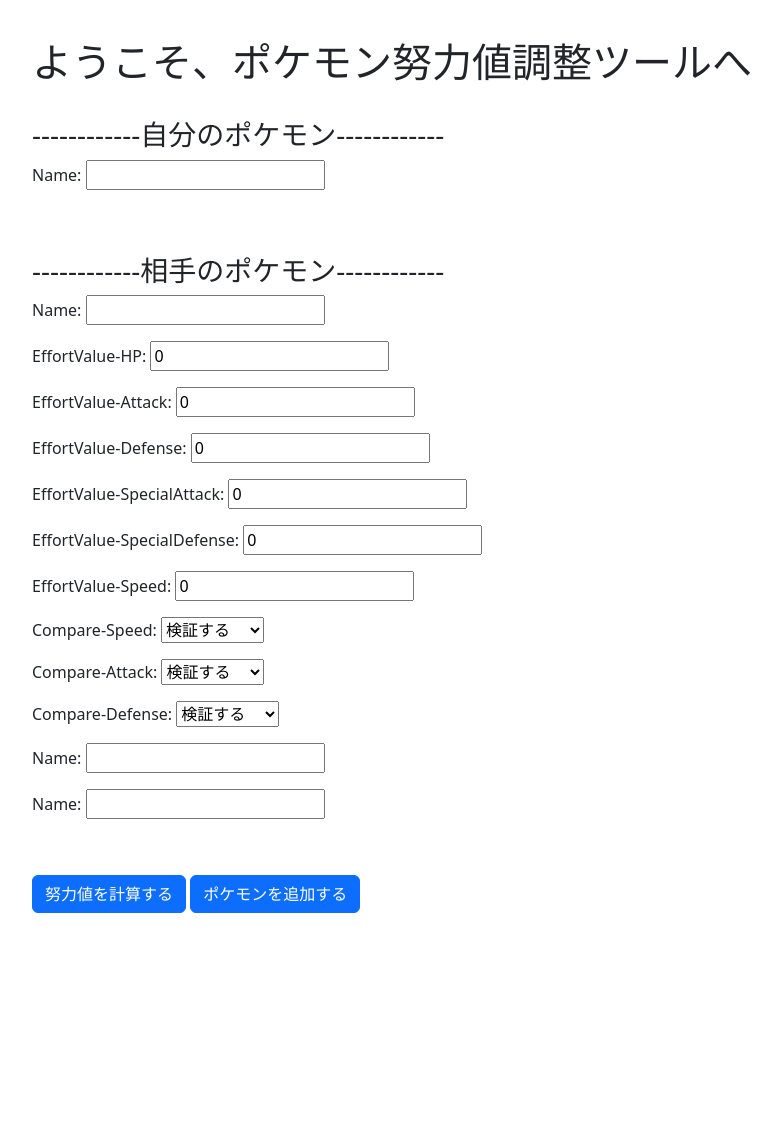
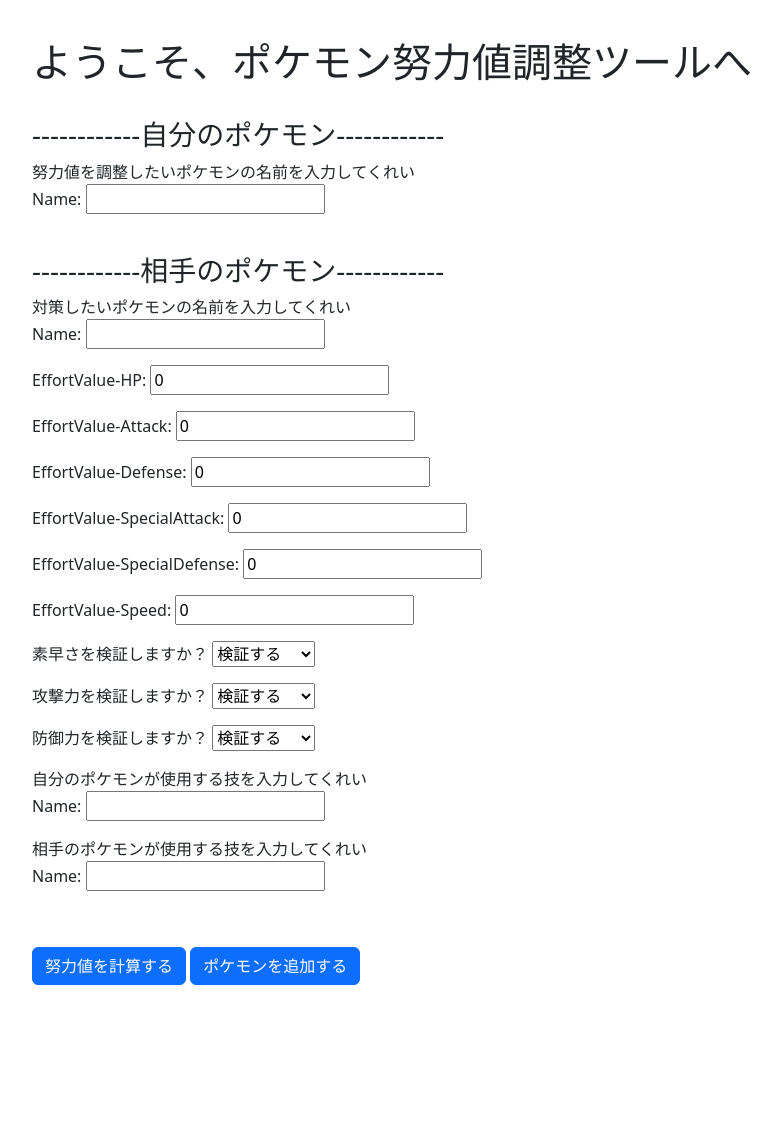
Before and after one commit to shu2-bot/pokemon_EV_auto_adjustment, a Django app: page / in a window 1280 px wide. Shown: the part 50-1181 px from the top of the page, without its empty margins (50-831 px from the left). Run offline with Django 4.2, Linux system fonts and the light colour scheme; some libraries are stand-ins or nearby versions.

Commit message:
html表示の修正

```diff
--- a/pokemon_EV_auto_calculation/pythonz3/main_django.py
+++ b/pokemon_EV_auto_calculation/pythonz3/main_django.py
@@ -73,5 +73,5 @@
         # 計算後の努力値を返す
         return ans_list
     else:
-        ans_list = ["failed to solve"]
+        ans_list = ["すまねえな、そんな都合のいい調整はないってよ"]
         return ans_list
--- a/pokemon_EV_auto_calculation/templates/input.html
+++ b/pokemon_EV_auto_calculation/templates/input.html
@@ -12,18 +12,33 @@
 <form class="input_pokemon_form" id="input_pokemon_form" method="post" name="input" target="_blank" action="{% url 'result' %}">
     <div class="my_pokemon" id="my_pokemon">
         <h3>------------自分のポケモン------------</h3>
+        <div>
+            努力値を調整したいポケモンの名前を入力してくれい
             {{my_pokemon_form.as_p}}
             {% csrf_token %}
         </div>
-    <br>
+    </div>
     <br>
     <div class="opposite_pokemon" id="opposite_pokemon">
         <h3>------------相手のポケモン------------</h3>
+        <div>
+            対策したいポケモンの名前を入力してくれい
             {% csrf_token %}
             {{opposite_pokemon_form.as_p}}
-        {{calculation_select_form.as_p}}
+        </div>
+        <div>
+            {% for i in calculation_select_form %}
+            <p>{{calculation_select_form_list.pop}} {{i}}</p>
+            {% endfor %}
+        </div>
+        <div>
+            自分のポケモンが使用する技を入力してくれい
             {{my_move_input_form.as_p}}
+        </div>
+        <div>
+            相手のポケモンが使用する技を入力してくれい
             {{opposite_move_input_form.as_p}}
+        </div>
     </div>
     <br>
 </form>
--- a/pokemon_EV_auto_calculation/views.py
+++ b/pokemon_EV_auto_calculation/views.py
@@ -31,11 +31,13 @@
 
 def input(request):
     if request.method == "GET":
+        Calculation_Select_Form_List = ["防御力を検証しますか？", "攻撃力を検証しますか？", "素早さを検証しますか？"]
         params = {
             "my_pokemon_form": My_Pokemon_Input_Form(),
             #"opposite_pokemon_form": Opposite_Pokemon_Input_Form(),
             "opposite_pokemon_form": Calculation_input_form(),
             "calculation_select_form": Calculation_Select_Form(),
+            "calculation_select_form_list": Calculation_Select_Form_List,
             "my_move_input_form": My_Move_Input_Form(),
             "opposite_move_input_form": Opposite_Move_Input_Form(),
         }
```
Lines whose indentation alone changed are shown as unchanged.
